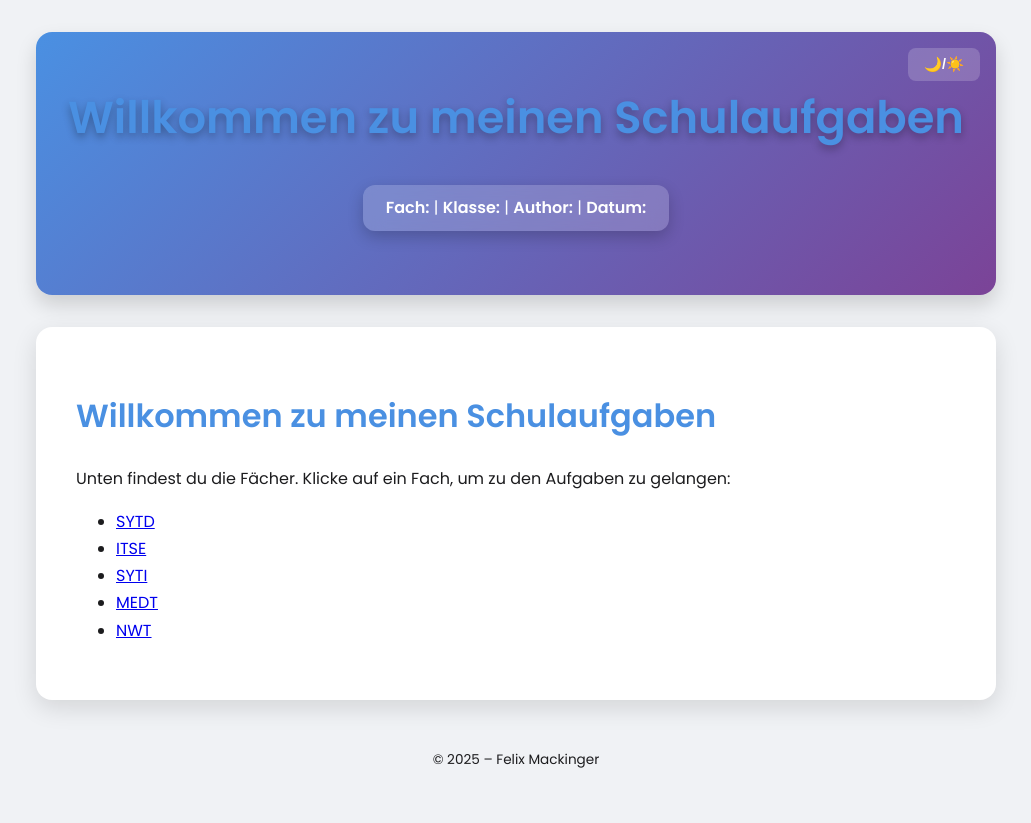
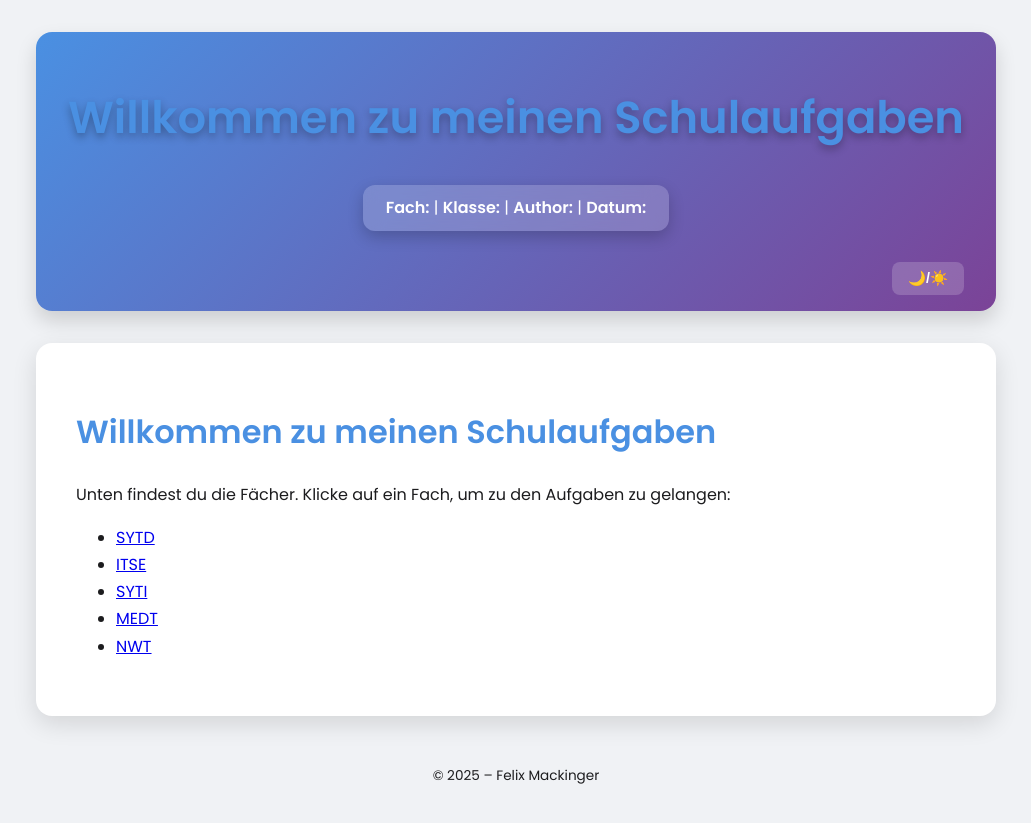
Before and after one commit to Felix-Mackinger/Report-gen, a Jekyll site: the page built from docs/index.md, in a window 1280 px wide. Shown: the top 823 px of the page, without its empty margins (124-1155 px from the left). Built offline with Jekyll 4.4.1, drawn with Linux system fonts in a browser that asks for light colours; our own code applies the rules of GitHub Pages for plain Markdown files.

Commit message:
Update style.css

```diff
--- a/docs/assets/style.css
+++ b/docs/assets/style.css
@@ -4,7 +4,6 @@
 /* ===========================================================
    🎨 Farbvariablen & Theme
    =========================================================== */
-
 :root {
   --bg: #f0f2f5;
   --text: #1c1c1e;
@@ -54,7 +53,6 @@ body.dark {
 /* ===========================================================
    🧱 Grundlayout
    =========================================================== */
-
 body {
   font-family: 'Poppins', sans-serif;
   background: var(--bg);
@@ -66,15 +64,29 @@ body {
   transition: background 0.3s, color 0.3s;
 }
 
+/* ---------- HEADER ---------- */
 header {
   background: var(--header-gradient);
   color: var(--meta-text);
-  padding: 3rem 2rem 3rem 2rem;
+  padding: 3rem 2rem 4rem 2rem;
   border-radius: 16px;
   box-shadow: 0 10px 20px rgba(0,0,0,0.15);
   text-align: center;
   position: relative;
 }
+
+/* Header Top Left/Right */
+.header-top-left,
+.header-top-right {
+  position: absolute;
+  top: 1rem;
+  font-size: 0.95rem;
+  font-weight: 600;
+}
+.header-top-left { left: 2rem; }
+.header-top-right { right: 2rem; }
+.header-top-left:empty,
+.header-top-right:empty { display: none; }
 
 header h1 {
   margin: 0 0 1rem 0;
@@ -96,11 +108,13 @@ header h1 {
   line-height: 1.5;
   transition: background 0.3s;
 }
+.meta:empty { display: none; }
 
+/* Theme Toggle */
 .theme-toggle {
   position: absolute;
-  top: 1rem;
-  right: 1rem;
+  bottom: 1rem;
+  right: 2rem;
   background: var(--meta-bg);
   color: var(--meta-text);
   border: none;
@@ -116,6 +130,7 @@ header h1 {
   transform: scale(1.05);
 }
 
+/* ---------- MAIN ---------- */
 main {
   background: var(--box-bg);
   padding: 2.5rem;
@@ -125,9 +140,7 @@ main {
   transition: background 0.3s, box-shadow 0.3s;
 }
 
-h1, h2, h3 {
-  color: var(--accent);
-}
+h1, h2, h3 { color: var(--accent); }
 
 img {
   max-width: 100%;
@@ -136,12 +149,14 @@ img {
   box-shadow: 0 6px 18px rgba(0,0,0,0.1);
 }
 
+/* ---------- FOOTER ---------- */
 footer {
   margin-top: 3rem;
   text-align: center;
   font-size: 0.85rem;
   color: var(--text);
 }
+
 
 /* ===========================================================
    💻 Code & Syntax Highlighting
@@ -185,6 +200,7 @@ pre, .highlight {
 .highlight .nv    { color: var(--code-variable); }
 .highlight .err   { color: var(--code-error); background: rgba(255,0,0,0.15); }
 
+
 /* Scrollbars für Code */
 .highlight::-webkit-scrollbar { height: 8px; }
 .highlight::-webkit-scrollbar-thumb { background: var(--accent); border-radius: 8px; }
```
